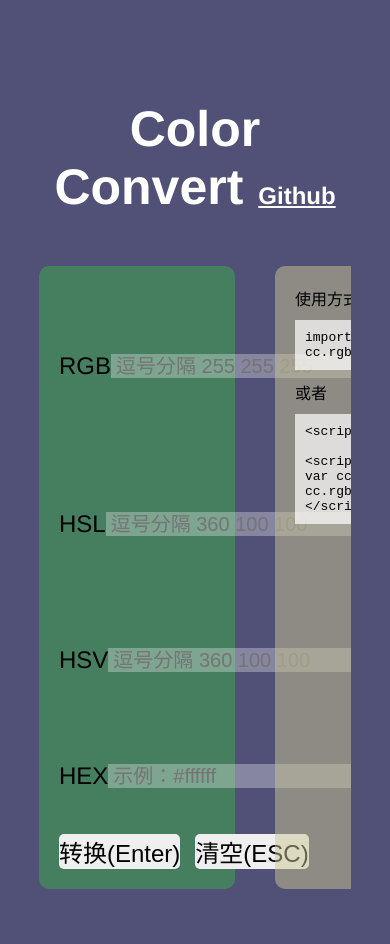
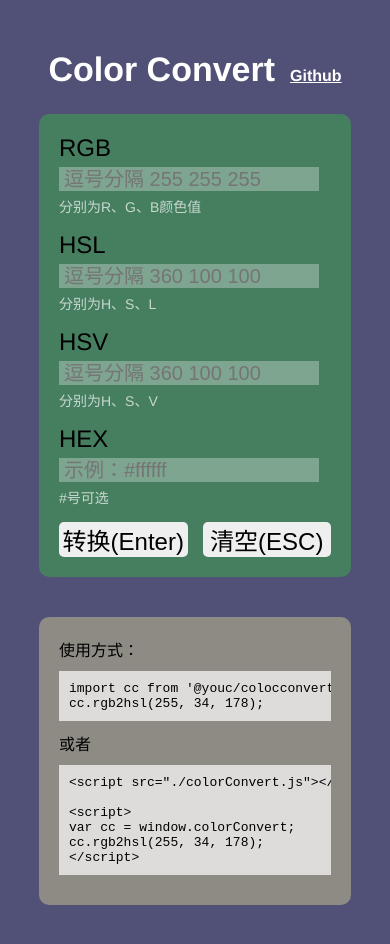
Before and after one commit to Gavin-YYC/colorconvert, a website: page index.html in a window 390 px wide. Before the commit the page ends 889 px from the top, so only its background shows below. Drawn offline with Linux system fonts and the light colour scheme.

Commit message:
fixed mobile

```diff
--- a/index.html
+++ b/index.html
@@ -39,9 +39,9 @@
 	.right {
 		width: 50%;
 		flex: 1;
-		olor: #fff;
 		padding: 20px;
 		border-radius: 10px;
+		box-sizing: border-box;
 	}
 	.left {
 		font-size: 24px;
@@ -54,10 +54,12 @@
 	.right pre {
 		margin: 10px 0;
 		padding: 10px;
+		overflow-x: scroll;
 		background: rgba(255, 255, 255, .7);
 	}
 	.form-control {
 		display: flex;
+		flex-wrap: wrap;
 		align-items: center;
 		margin-bottom: 20px;
 	}
@@ -70,6 +72,7 @@
 		outline: none;
 		height: 24px;
 		padding: 0 5px;
+		margin-right: 15px;
 		font-size: 20px;
 		line-height: 24px;
 		color: #fff;
@@ -77,7 +80,6 @@
 	}
 	.form-control span {
 		font-size: 14px;
-		padding-left: 15px;
 		color: rgba(255, 255, 255, .7);
 	}
 	.form-btns {
@@ -93,6 +95,39 @@
 	}
 	.form-btns input:first-child {
 		margin-right: 15px;
+	}
+	@media screen and (max-width: 600px) {
+		.layout {
+			flex-direction: column;
+		}
+		.main {
+			margin-top: 50px;
+			margin-bottom: 50px;
+		}
+		.main .title {
+			font-size: 34px;
+			padding-bottom: 25px;
+		}
+		.main .title a {
+			font-size: 16px;
+		}
+		.left,
+		.right {
+			width: 100%;
+			white-space: nowrap;
+		}
+		.left {
+			margin-bottom: 40px;
+			margin-right: 0;
+		}
+		.form-control {
+			margin-bottom: 10px;
+		}
+		.form-control label,
+		.form-control input,
+		.form-control span {
+			margin-bottom: 5px;
+		}
 	}
 	</style>
 </head>
```
